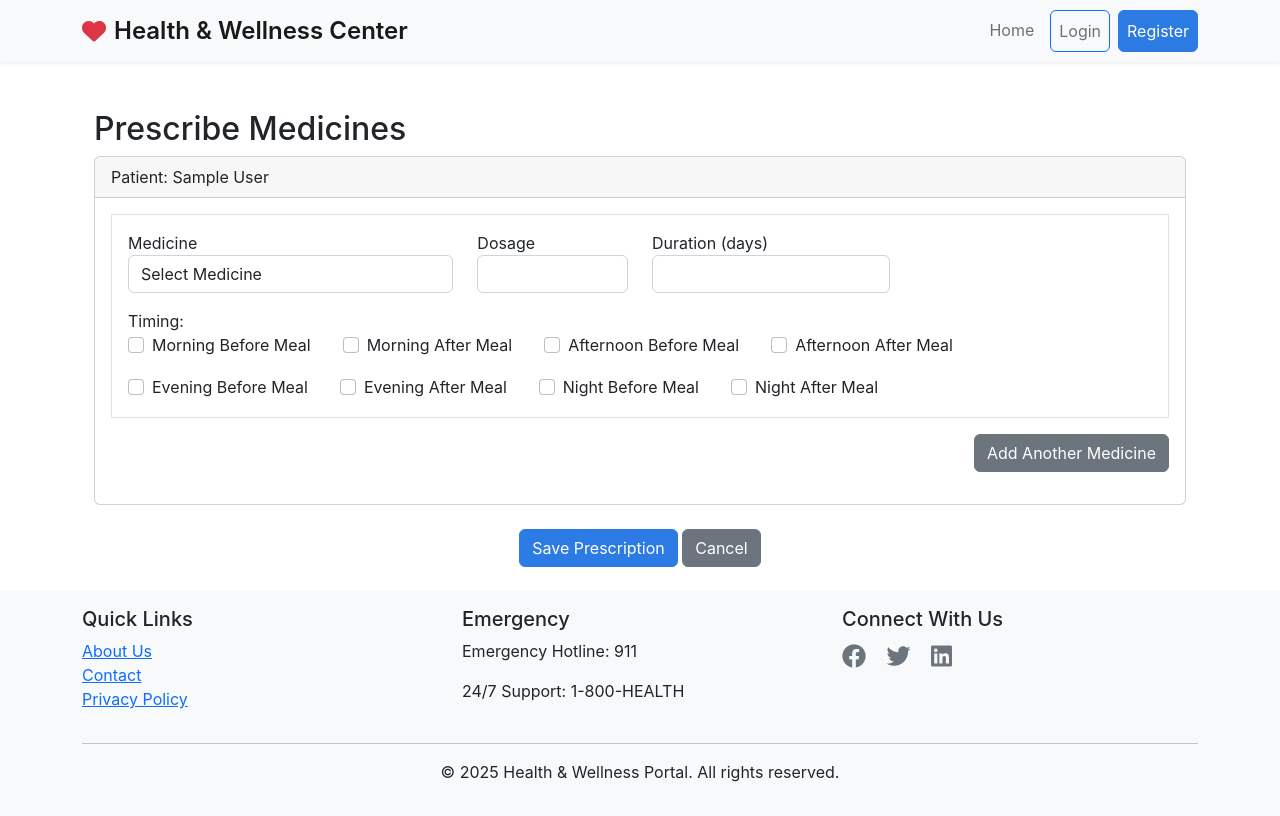
After one commit to coolraj4all/healthandwellness, a Django app: template doctor-patient-portal/src/templates/medical_records/medicine_details_form.html in a window 1280 px wide. The commit adds this page. Run offline with Django 4.2, Linux system fonts and the light colour scheme; the template is opened without the code that fills it: most values are stand-ins (such as "Sample title", 1, 10 or a date in 2020); some libraries are stand-ins or nearby versions.

Commit message:
Completed Medical Records

```diff
--- a/doctor-patient-portal/src/templates/base.html
+++ b/doctor-patient-portal/src/templates/base.html
@@ -117,7 +117,6 @@
 
     <!-- Bootstrap Bundle with Popper -->
     <script src="https://cdn.jsdelivr.net/npm/bootstrap@5.2.3/dist/js/bootstrap.bundle.min.js"></script>
-    <!-- Custom JS -->
-    <script src="{% static 'js/main.js' %}"></script>
+
 </body>
 </html>
--- /dev/null
+++ b/doctor-patient-portal/src/templates/medical_records/medicine_details_form.html
@@ -0,0 +1,171 @@
+{% extends 'base.html' %}
+{% load static %}
+
+{% block extra_css %}
+<link rel="stylesheet" href="{% static 'css/medicine_form.css' %}">
+{% endblock %}
+
+{% block content %}
+<div class="container mt-4">
+    <h2>Prescribe Medicines</h2>
+    <form method="post" class="needs-validation" novalidate>
+        {% csrf_token %}
+        <input type="hidden" name="health_record" value="{{ health_record.id }}">
+
+        <div class="card mb-4">
+            <div class="card-header">
+                Patient: {{ health_record.patient.first_name }} {{ health_record.patient.last_name }}
+            </div>
+            <div class="card-body">
+                <div id="medicine-forms">
+                    <div class="medicine-form border p-3 mb-3" data-form-index="0">
+                        <div class="row">
+                            <div class="col-md-4 mb-3">
+                                <label>Medicine</label>
+                                <select name="medicine_0" class="form-control" required>
+                                    <option value="">Select Medicine</option>
+                                    {% for medicine in medicines %}
+                                    <option value="{{ medicine.id }}">{{ medicine.name }} - {{ medicine.strength }}</option>
+                                    {% endfor %}
+                                </select>
+                            </div>
+                            <div class="col-md-2 mb-3">
+                                <label>Dosage</label>
+                                <input type="text" name="dosage_0" class="form-control" required>
+                            </div>
+                            <div class="col-md-3 mb-3">
+                                <label>Duration (days)</label>
+                                <input type="number" name="days_0" class="form-control" required>
+                            </div>
+                        </div>
+                        <div class="row">
+                            <div class="col-md-12">
+                                <label>Timing:</label>
+                                <div class="d-flex flex-wrap gap-3">
+                                    <div class="form-check me-3">
+                                        <input type="checkbox" name="morning_before_meal_0" class="form-check-input">
+                                        <label class="form-check-label">Morning Before Meal</label>
+                                    </div>
+                                    <div class="form-check me-3">
+                                        <input type="checkbox" name="morning_after_meal_0" class="form-check-input">
+                                        <label class="form-check-label">Morning After Meal</label>
+                                    </div>
+                                    <div class="form-check me-3">
+                                        <input type="checkbox" name="afternoon_before_meal_0" class="form-check-input">
+                                        <label class="form-check-label">Afternoon Before Meal</label>
+                                    </div>
+                                    <div class="form-check me-3">
+                                        <input type="checkbox" name="afternoon_after_meal_0" class="form-check-input">
+                                        <label class="form-check-label">Afternoon After Meal</label>
+                                    </div>
+                                    <div class="form-check me-3">
+                                        <input type="checkbox" name="evening_before_meal_0" class="form-check-input">
+                                        <label class="form-check-label">Evening Before Meal</label>
+                                    </div>
+                                    <div class="form-check me-3">
+                                        <input type="checkbox" name="evening_after_meal_0" class="form-check-input">
+                                        <label class="form-check-label">Evening After Meal</label>
+                                    </div>
+                                    <div class="form-check me-3">
+                                        <input type="checkbox" name="night_before_meal_0" class="form-check-input">
+                                        <label class="form-check-label">Night Before Meal</label>
+                                    </div>
+                                    <div class="form-check">
+                                        <input type="checkbox" name="night_after_meal_0" class="form-check-input">
+                                        <label class="form-check-label">Night After Meal</label>
+                                    </div>
+                                </div>
+                            </div>
+                        </div>
+                    </div>
+                </div>
+
+                <div class="text-end mb-3">
+                    <button type="button" class="btn btn-secondary" id="add-medicine">Add Another Medicine</button>
+                </div>
+            </div>
+        </div>
+
+        <div class="form-group text-center">
+            <button type="submit" class="btn btn-primary">Save Prescription</button>
+            <a href="{% url 'records:medicine-details-list' %}?health_record={{ health_record.id }}" class="btn btn-secondary">Cancel</a>
+        </div>
+    </form>
+</div>
+
+
+
+{% block extra_js %}
+<script>
+    let formCounter = 1;
+
+    document.addEventListener('DOMContentLoaded', function() {
+        const handleResourceError = (event) => {
+            console.error('Failed to load resource:', event.target.src || event.target.href);
+        };
+
+        document.querySelectorAll('link, script').forEach(element => {
+            element.addEventListener('error', handleResourceError);
+        });
+
+        document.getElementById('add-medicine').addEventListener('click', function() {
+            // Get the template
+            const templateForm = document.querySelector('.medicine-form');
+            if (!templateForm) {
+                console.error('Medicine form template not found');
+                return;
+            }
+
+            // Create a new form by cloning
+            const newForm = templateForm.cloneNode(true);
+
+            // Update form index
+            newForm.setAttribute('data-form-index', formCounter);
+
+            // Update all input names and clear values
+            newForm.querySelectorAll('input, select').forEach(input => {
+                const originalName = input.name;
+                const baseName = originalName.split('_')[0];
+                const newName = `${baseName}_${formCounter}`;
+                input.name = newName;
+                input.id = newName; // Also update ID to maintain label associations
+
+                // Reset values
+                if (input.type === 'checkbox') {
+                    input.checked = false;
+                } else if (input.tagName === 'SELECT') {
+                    input.selectedIndex = 0;
+                } else {
+                    input.value = '';
+                }
+            });
+
+            // Update labels' for attributes
+            newForm.querySelectorAll('label[for]').forEach(label => {
+                const originalFor = label.getAttribute('for');
+                if (originalFor) {
+                    const baseFor = originalFor.split('_')[0];
+                    label.setAttribute('for', `${baseFor}_${formCounter}`);
+                }
+            });
+
+            // Add delete button
+            const deleteBtn = document.createElement('button');
+            deleteBtn.type = 'button';
+            deleteBtn.className = 'btn btn-danger btn-sm position-absolute top-0 end-0 m-2';
+            deleteBtn.textContent = 'Remove';
+            deleteBtn.onclick = function() {
+                newForm.remove();
+            };
+            newForm.style.position = 'relative'; // Ensure proper positioning of delete button
+            newForm.insertBefore(deleteBtn, newForm.firstChild);
+
+            // Append the new form
+            document.getElementById('medicine-forms').appendChild(newForm);
+            formCounter++;
+        });
+    });
+</script>
+{% endblock %}
+
+{% endblock %}
```
Also changed, not shown: doctor-patient-portal/src/medical_records/urls.py (+15 -0 lines), doctor-patient-portal/src/medical_records/views.py (+104 -0 lines), doctor-patient-portal/src/templates/medical_records/medicine_details_list.html (added, +58 -0 lines), doctor-patient-portal/src/templates/medical_records/patient_health_form.html (+69 -0 lines), doctor-patient-portal/static/css/medicine_form.css (added, +19 -0 lines), doctor-patient-portal/src/db.sqlite3.
